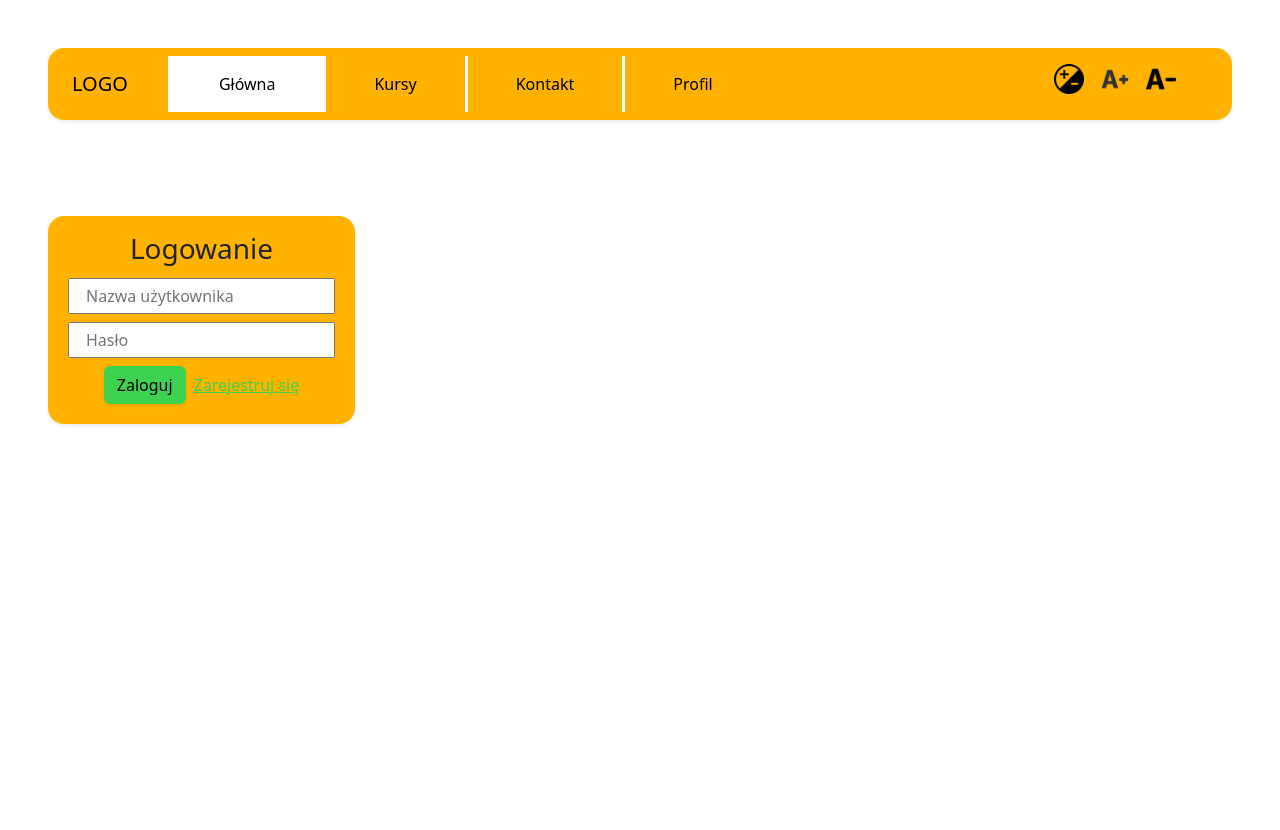
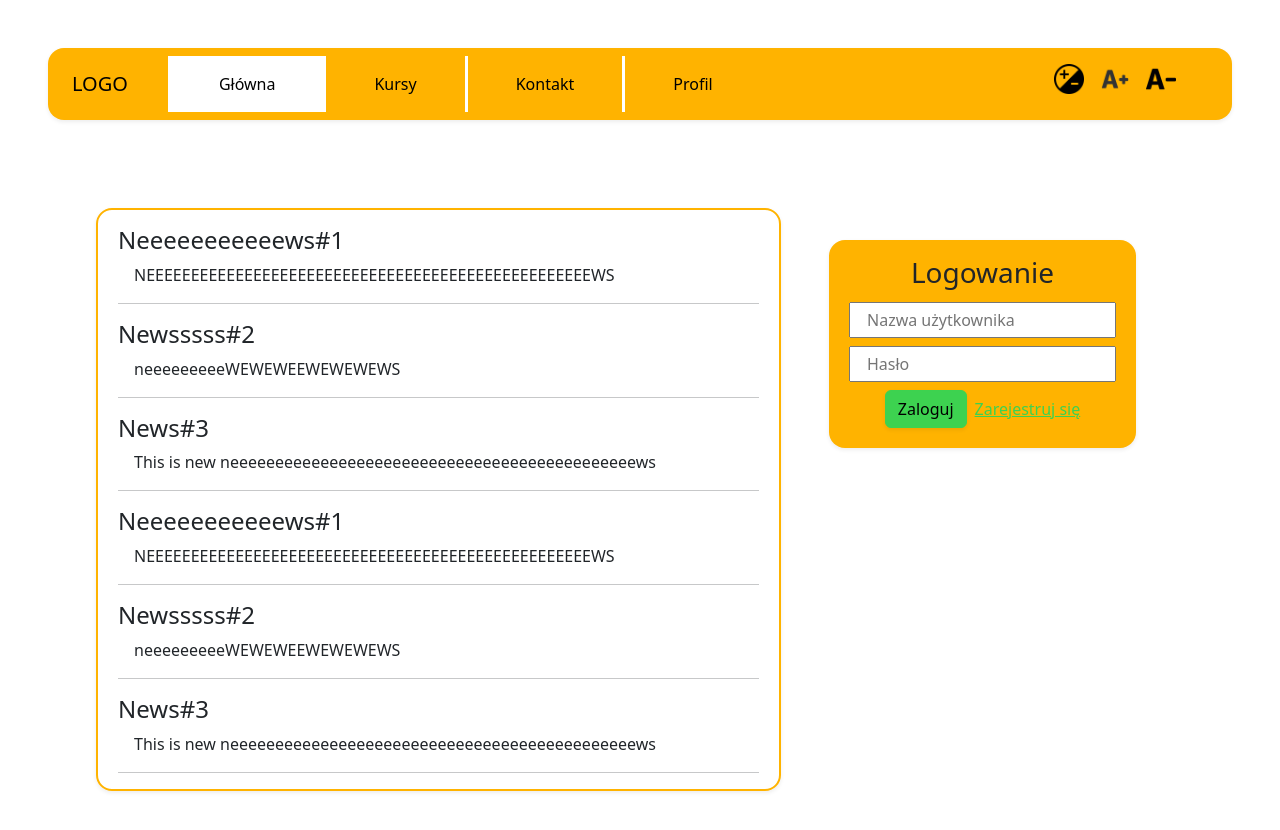
Before and after one commit to JZachwatowicz/EduApp, a React (Create React App) app in the folder frontend/: page / in a window 1280 px wide. Shown: the top 830 px of the page. Before the commit the page ends 800 px from the top, so only its background shows below. Built offline with nearby package versions, Linux system fonts and the light colour scheme.

Commit message:
Ogłoszenia do strony głównej :*

```diff
--- a/frontend/src/pages/Home.jsx
+++ b/frontend/src/pages/Home.jsx
@@ -1,14 +1,32 @@
-import React from 'react';
+import React, {useState} from 'react';
 import Login from "../components/Login";
 const Home = () => {
+    const [news, setNews] = useState(
+        [{title:"Neeeeeeeeeeews#1", message: "NEEEEEEEEEEEEEEEEEEEEEEEEEEEEEEEEEEEEEEEEEEEEEEEEEEWS"},
+            {title: "Newsssss#2", message: "neeeeeeeeeWEWEWEEWEWEWEWS"},
+            {title: "News#3", message: "This is new neeeeeeeeeeeeeeeeeeeeeeeeeeeeeeeeeeeeeeeeeeeeews"}]);
     return(
-        <div>
-            <div class="w-75">
-
+        <div className="d-flex d-row py-4 m-5 px-5 justify-content-between">
+            <div class=" container shadow-sm border border-2 border-primary rounded-4 my-3">
+                {news.map((n,index)=>(
+                    <div className="m-2 my-3">
+                        <h4>{n.title}</h4>
+                        <p>&emsp;{n.message}</p>
+                        <hr/>
+                    </div>
+                    ))}
+                {news.map((n,index)=>(
+                    <div className="m-2 my-3">
+                        <h4>{n.title}</h4>
+                        <p>&emsp;{n.message}</p>
+                        <hr/>
+                    </div>
+                ))}
 
             </div>
-            <div >
+            <div className="">
                 <Login/>
+
             </div>
         </div>
     )
```
